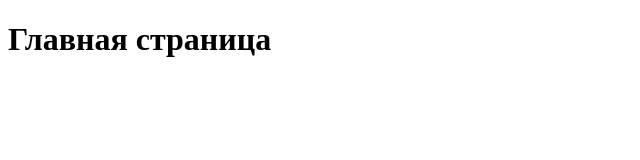
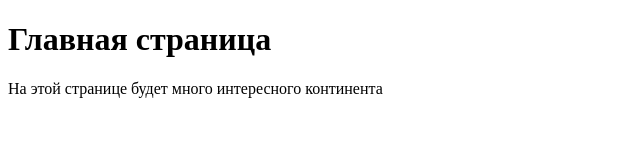
Before and after one commit to Kirya047/git-academy1, a plain HTML site: page index.html in a window 1280 px wide. Shown: the whole page, without its empty margins (0-640 px from the left). Drawn offline with Linux system fonts and the light colour scheme.

Commit message:
feat: added a paragraph with text to the file index.html

```diff
--- a/index.html
+++ b/index.html
@@ -7,5 +7,8 @@
 </head>
 <body>
     <h1>Главная страница</h1>
+    <p>
+        На этой странице будет много интересного континента
+    </p>
 </body>
 </html>
```
